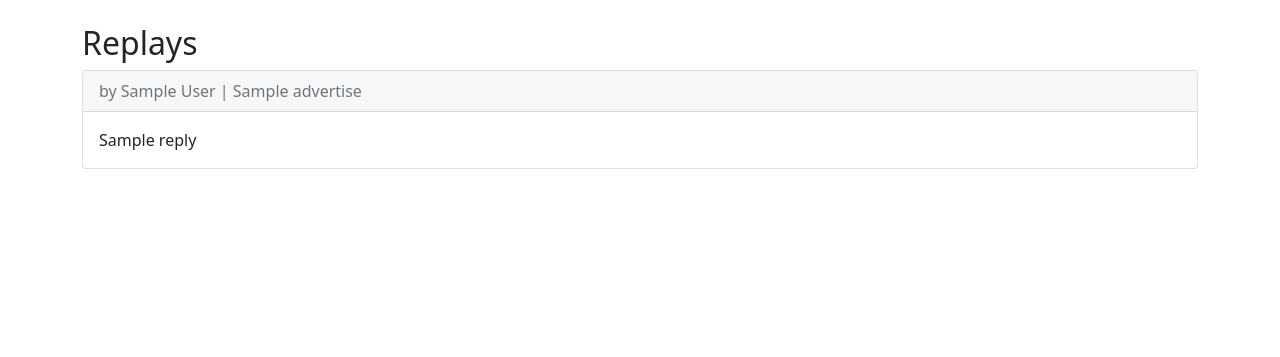
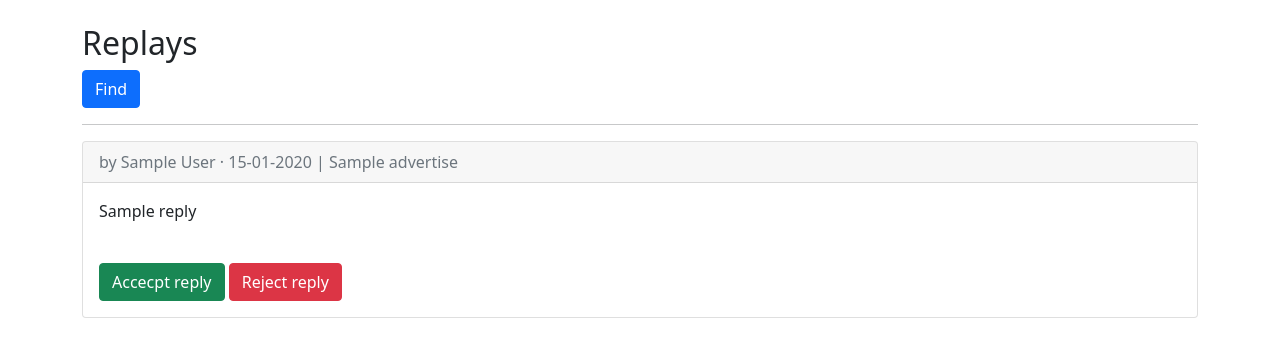
Before and after one commit to magusmgl/MMORPG_board, a Django app: template templates/board/replays_list.html in a window 1280 px wide. Shown: the part 56-413 px from the top of the page. Run offline with Django 3.2, Linux system fonts and the light colour scheme; the template is opened without the code that fills it: most values are stand-ins (such as "Sample title", 1, 10 or a date in 2020); parts of the project's set-up code (start-up, migrations or seed data) failed here and were passed over; some libraries are stand-ins or nearby versions.

Commit message:
add django filter for replays

```diff
--- a/requirements.txt
+++ b/requirements.txt
@@ -7,3 +7,4 @@ django-crispy-forms==1.14.0
 crispy-bootstrap5==0.6
 django-allauth>=0.51.0
 environs[django]==9.5.0
+django-filter==22.1
--- a/templates/board/replays_list.html
+++ b/templates/board/replays_list.html
@@ -1,18 +1,29 @@
 {% extends '_base.html' %}
+{% load crispy_forms_tags %}
 
 {% block title %}Replays{% endblock title %}
 
 {% block content %}
 <br>
 <h2>Replays</h2>
+<form metod="GET">
+    {{ filterset.form|crispy }}
+    <button class="btn btn-primary" type="submit">Find</button>
+</form>
+<hr>
 {% for rep in rep_list %}
 <div class="card">
-        <div class="card-header">
-            <span class="text-muted">by {{ rep.author }} | {{ rep.advertise  }}</span>
-        </div>
-        <div class="card-body">
-            <span class="font-weight-bold ">{{ rep.reply }} </span>
-        </div>
+    <div class="card-header">
+        <span class="text-muted">by {{ rep.author }} &middot; {{ rep.date|date:'d-m-Y' }} |
+            {{ rep.advertise  }} </span>
+    </div>
+    <div class="card-body">
+        <p class="font-weight-bold ">{{ rep.reply }} </p>
+
+        <br>
+        <a class="btn btn-success" href="#">Accecpt reply</a>
+        <a class="btn btn-danger" href="{% url 'reply_delete' rep.pk %}">Reject reply</a>
+    </div>
 </div>
 <br>
 {% endfor %}
```
Also changed, not shown: board/filters.py (added, +22 -0 lines), board/views.py (+9 -2 lines).
